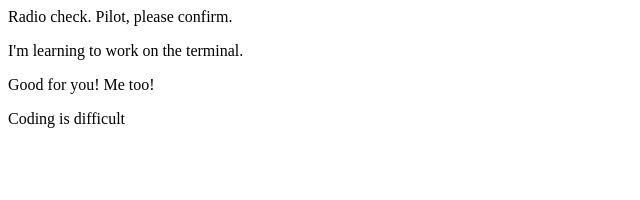
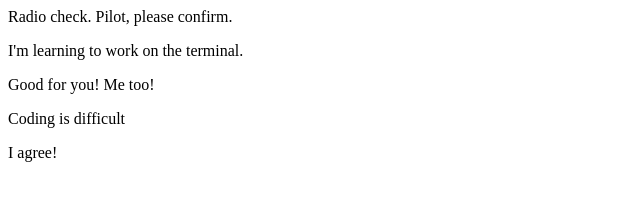
Before and after one commit to allisonhoward309/communication-log, a plain HTML site: page index.html in a window 1280 px wide. Shown: the full height of the page, 0-640 px from the left. Drawn offline with Linux system fonts and the light colour scheme.

Commit message:
Fourth attempt

```diff
--- a/index.html
+++ b/index.html
@@ -4,5 +4,6 @@
    <p>I'm learning to work on the terminal.</p>
    <p>Good for you! Me too!</p>
    <p> Coding is difficult</p>
+   <p>I agree!</p>
 </body>
 </html>
```
